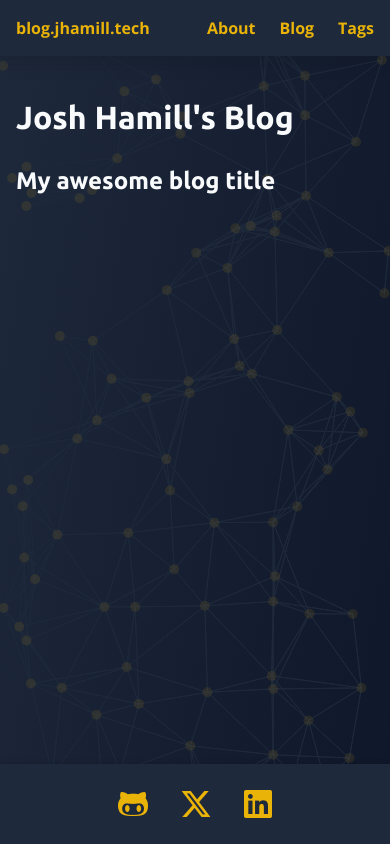
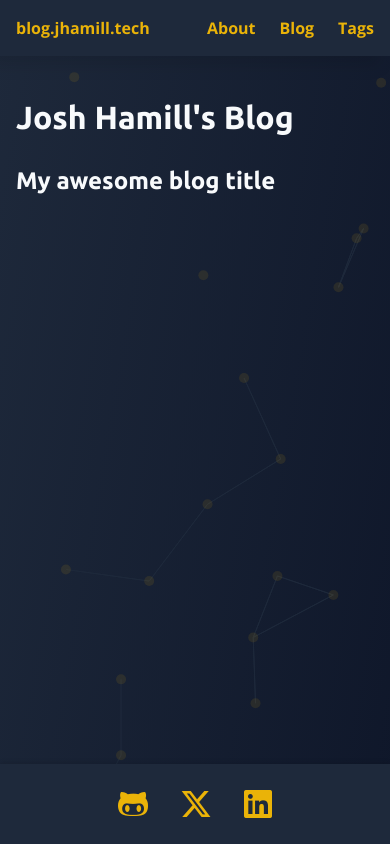
Before and after one commit to jhamill34/jhamill.tech, an Astro site: page / in a window 390 px wide. Built offline with nearby package versions, Linux system fonts and the light colour scheme; Astro itself is replaced by a stand-in of ours.

Commit message:
feat: fix animation tweaks

```diff
--- a/src/scripts/animation.ts
+++ b/src/scripts/animation.ts
@@ -77,21 +77,29 @@ type Vector = {
 class NetworkAnimation {
     private readonly _canvas: HTMLCanvasElement | null;
     private readonly _ctx: CanvasRenderingContext2D | null;
-    private readonly _max_nodes: number;
     private readonly _bounds: Bounds;
     private readonly _center: Vector;
 
-    private _nodes: Entity[];
-    private _nodes_buffer: Entity[];
+    private _max_nodes: number;
+    private _nodes: Entity[] = [];
+    private _nodes_buffer: Entity[] = [];
 
-    constructor(id: string, max_nodes: number) {
+    private _attract_charge: number;
+    private _is_charging: boolean;
+    private _is_cooldown: boolean;
+    private _blast_charge: number;
+
+    constructor(id: string) {
         const canvas = document.getElementById(id) as HTMLCanvasElement;
         this._ctx = canvas.getContext("2d");
         this._canvas = canvas;
 
-        this._max_nodes = max_nodes;
-        this._nodes = new Array(max_nodes);
-        this._nodes_buffer = new Array(max_nodes);
+        this._attract_charge = 25;
+        this._blast_charge = 0;
+        this._is_charging = false;
+        this._is_cooldown = false;
+
+        this._max_nodes = 0;
         this._bounds = { lower: { x: 0, y: 0 }, upper: { x: 0, y: 0 } };
         this._center = { x: 0, y: 0 };
     }
@@ -109,9 +117,12 @@ class NetworkAnimation {
 
         this._bounds.upper.x = window.innerWidth;
         this._bounds.upper.y = window.innerHeight;
+        this._max_nodes = Math.floor(window.innerWidth / 20);
+        this._nodes = new Array(this._max_nodes);
+        this._nodes_buffer = new Array(this._max_nodes);
 
-        this._center.x = (this._bounds.upper.x - this._bounds.lower.x) / 2;
-        this._center.y = (this._bounds.upper.y - this._bounds.lower.y) / 2;
+        this._center.x = 0;
+        this._center.y = 0;
 
         console.log(canvas.width, canvas.height);
         ctx.scale(dpr, dpr);
@@ -120,6 +131,10 @@ class NetworkAnimation {
     updateCenter(c: Vector) {
         this._center.x = c.x;
         this._center.y = c.y;
+    }
+
+    setCharging(c: boolean) {
+        this._is_charging = c;
     }
 
     spawn() {
@@ -149,6 +164,32 @@ class NetworkAnimation {
 
             let coef: number = 0;
             const force: Vector = { x: 0, y: 0 };
+
+            if (this._center.x > 0 && this._center.y > 0) {
+                distance.x = this._center.x - cur.position.x;
+                distance.y = this._center.y - cur.position.y;
+
+                const dSquare = dot(distance, distance);
+
+                const charge = !this._is_charging && this._blast_charge < 0 ? this._blast_charge : this._attract_charge;
+
+                coef = (cur.charge * charge) / dSquare;
+                force.x += coef * distance.x;
+                force.y += coef * distance.y;
+            }
+
+            // TODO: Make this non-linear (i.e. fade-in/fade-out
+            if (this._is_charging && !this._is_cooldown) {
+                this._blast_charge = Math.max(this._blast_charge - 0.1, -1000);
+            } else if (this._blast_charge < 0) {
+                this._is_cooldown = true;
+                if (this._blast_charge > -0.1) {
+                    this._blast_charge = 0;
+                    this._is_cooldown = false;
+                }
+                this._blast_charge = this._blast_charge / 1.0005;
+            }
+
 
             for (let j = 0; j < this._max_nodes; j++) {
                 if (i === j) continue;
@@ -225,7 +266,7 @@ class NetworkAnimation {
     }
 }
 
-const n = new NetworkAnimation("my-canvas", 100);
+const n = new NetworkAnimation("my-canvas");
 
 window.addEventListener("mousemove", (e) => {
     n.updateCenter(e);
@@ -233,6 +274,14 @@ window.addEventListener("mousemove", (e) => {
 
 window.addEventListener("mouseenter", (e) => {
     n.updateCenter(e);
+});
+
+window.addEventListener("mouseup", () => {
+    n.setCharging(false);
+});
+
+window.addEventListener("mousedown", () => {
+    n.setCharging(true);
 });
 
 window.addEventListener("mouseleave", () => {
--- a/src/styles/global.css
+++ b/src/styles/global.css
@@ -134,7 +134,6 @@
 html {
     font: 100%;
     font-family: var(--body-font);
-    background: linear-gradient(100deg, var(--neutral-800), var(--neutral-900));
     color: var(--neutral-50);
 }
 
@@ -192,5 +191,6 @@ main {
     width: 100vw;
     height: 100vh;
     position: fixed;
+    background: linear-gradient(100deg, var(--neutral-800), var(--neutral-900));
     z-index: -1;
 }
```
